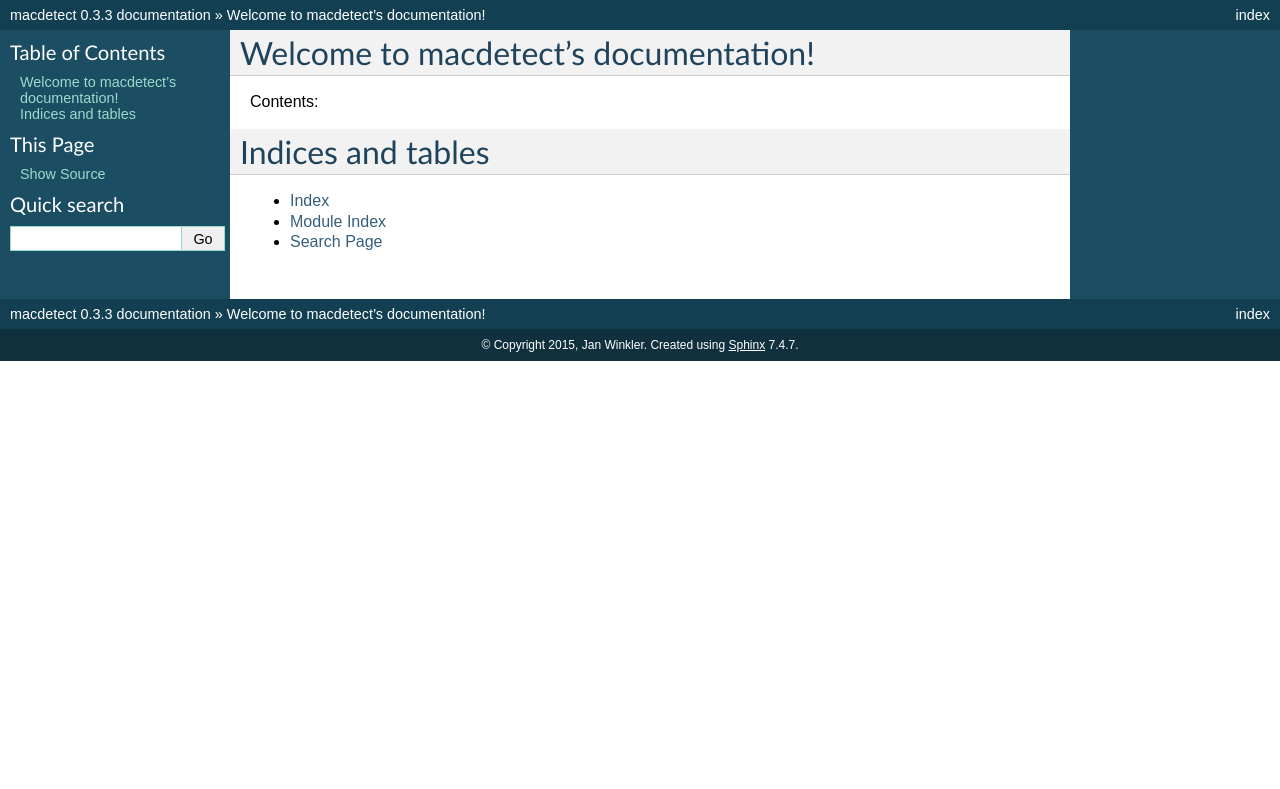
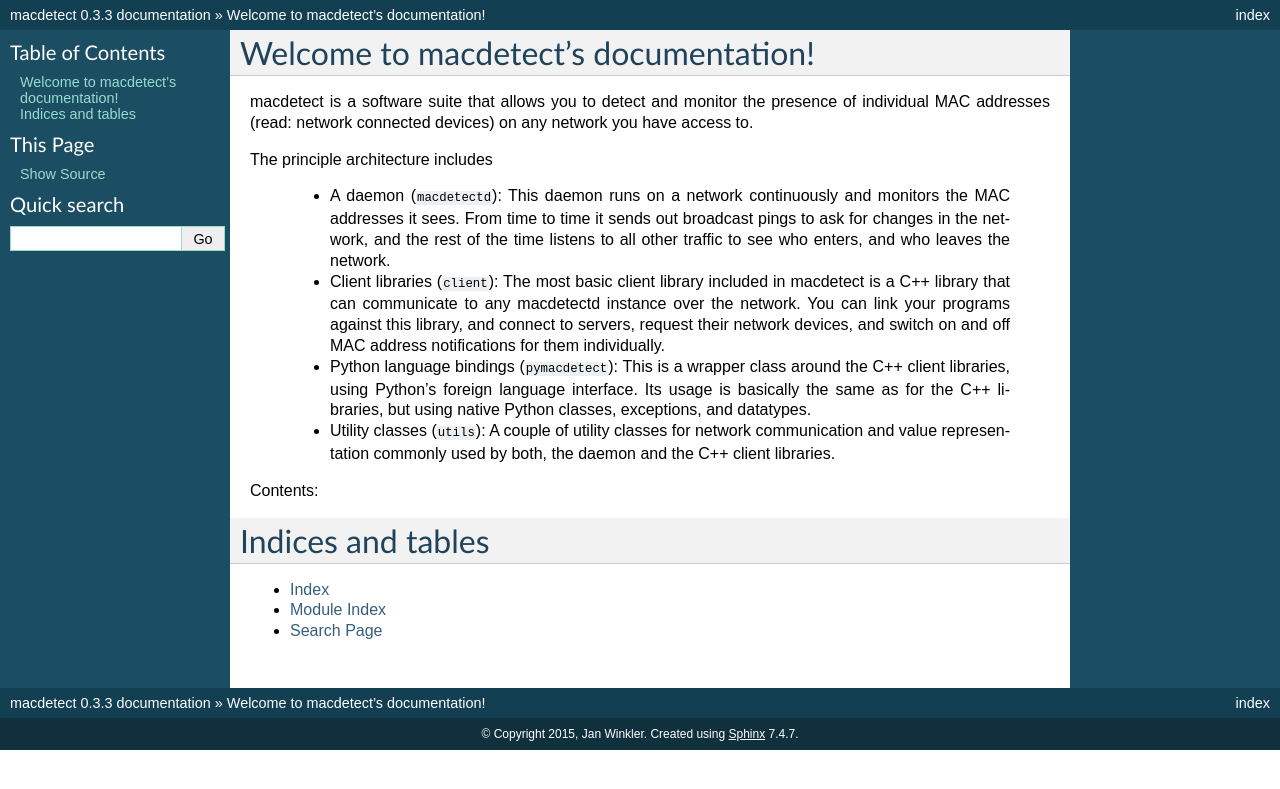
Before and after one commit to airballking/macdetect, a Sphinx documentation site: the page built from docs/index.rst, in a window 1280 px wide. Shown: the top 789 px of the page. Built offline with Sphinx 7.4.7, drawn with Linux system fonts in a browser that asks for light colours; formulas are drawn with MathJax 3; cross-references to code outside the pages are shown as plain code.

Commit message:
First paragraphs of documentation, giving an overview of what the project is about

```diff
--- a/docs/index.rst
+++ b/docs/index.rst
@@ -5,6 +5,36 @@
 
 Welcome to macdetect's documentation!
 =====================================
+
+macdetect is a software suite that allows you to detect and monitor
+the presence of individual MAC addresses (read: network connected
+devices) on any network you have access to.
+
+The principle architecture includes
+
+ * A daemon (:components:`macdetectd`): This daemon runs on a network continuously
+   and monitors the MAC addresses it sees. From time to time it sends
+   out broadcast pings to ask for changes in the network, and the rest
+   of the time listens to all other traffic to see who enters, and who
+   leaves the network.
+
+ * Client libraries (:components:`client`): The most basic client library included
+   in macdetect is a C++ library that can communicate to any
+   macdetectd instance over the network. You can link your programs
+   against this library, and connect to servers, request their network
+   devices, and switch on and off MAC address notifications for them
+   individually.
+
+ * Python language bindings (:components:`pymacdetect`): This is a wrapper class
+   around the C++ client libraries, using Python's foreign language
+   interface. Its usage is basically the same as for the C++
+   libraries, but using native Python classes, exceptions, and
+   datatypes.
+
+ * Utility classes (:components:`utils`): A couple of utility classes
+   for network communication and value representation commonly used by
+   both, the daemon and the C++ client libraries.
+
 
 Contents:
 
```
